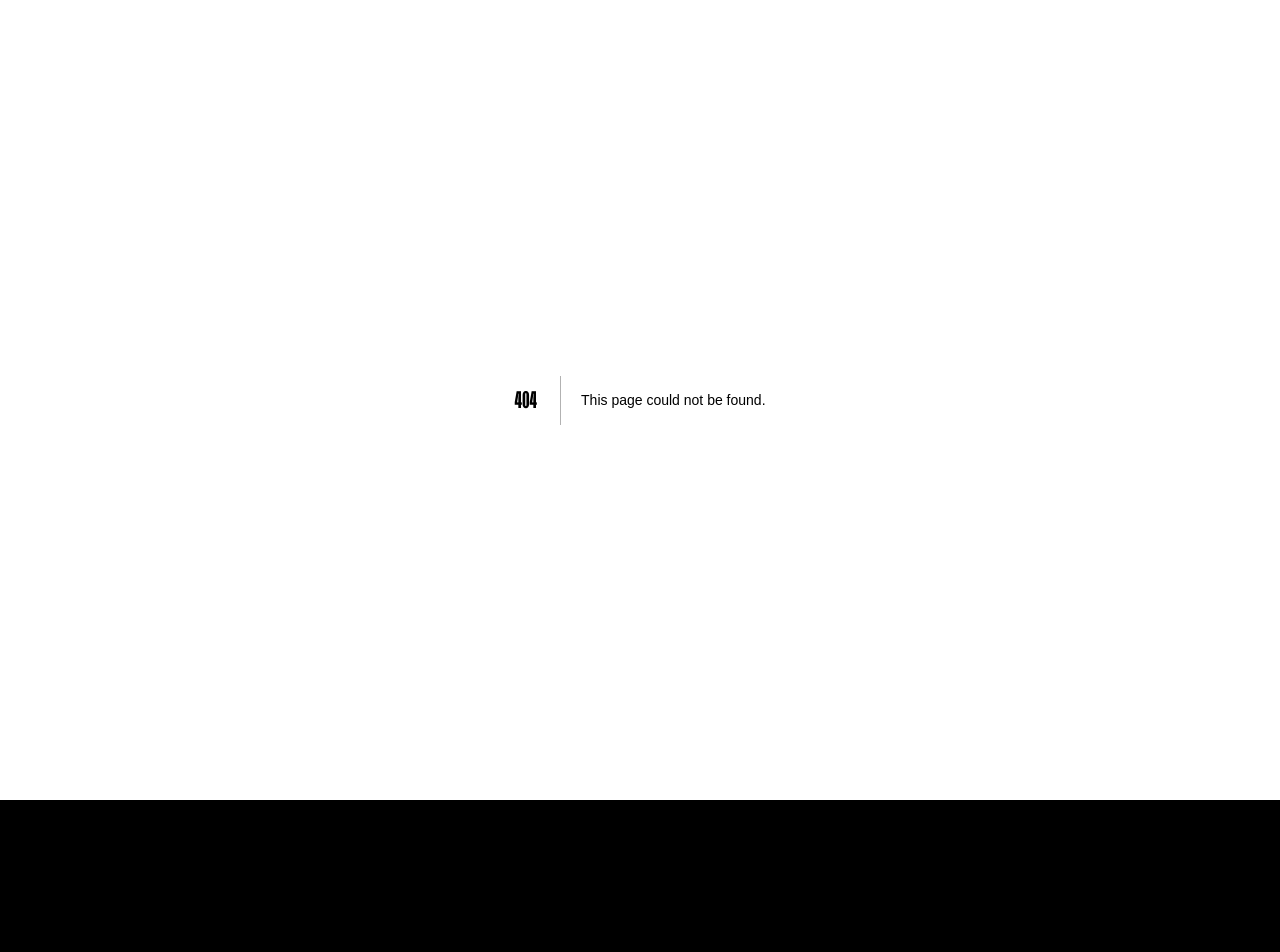
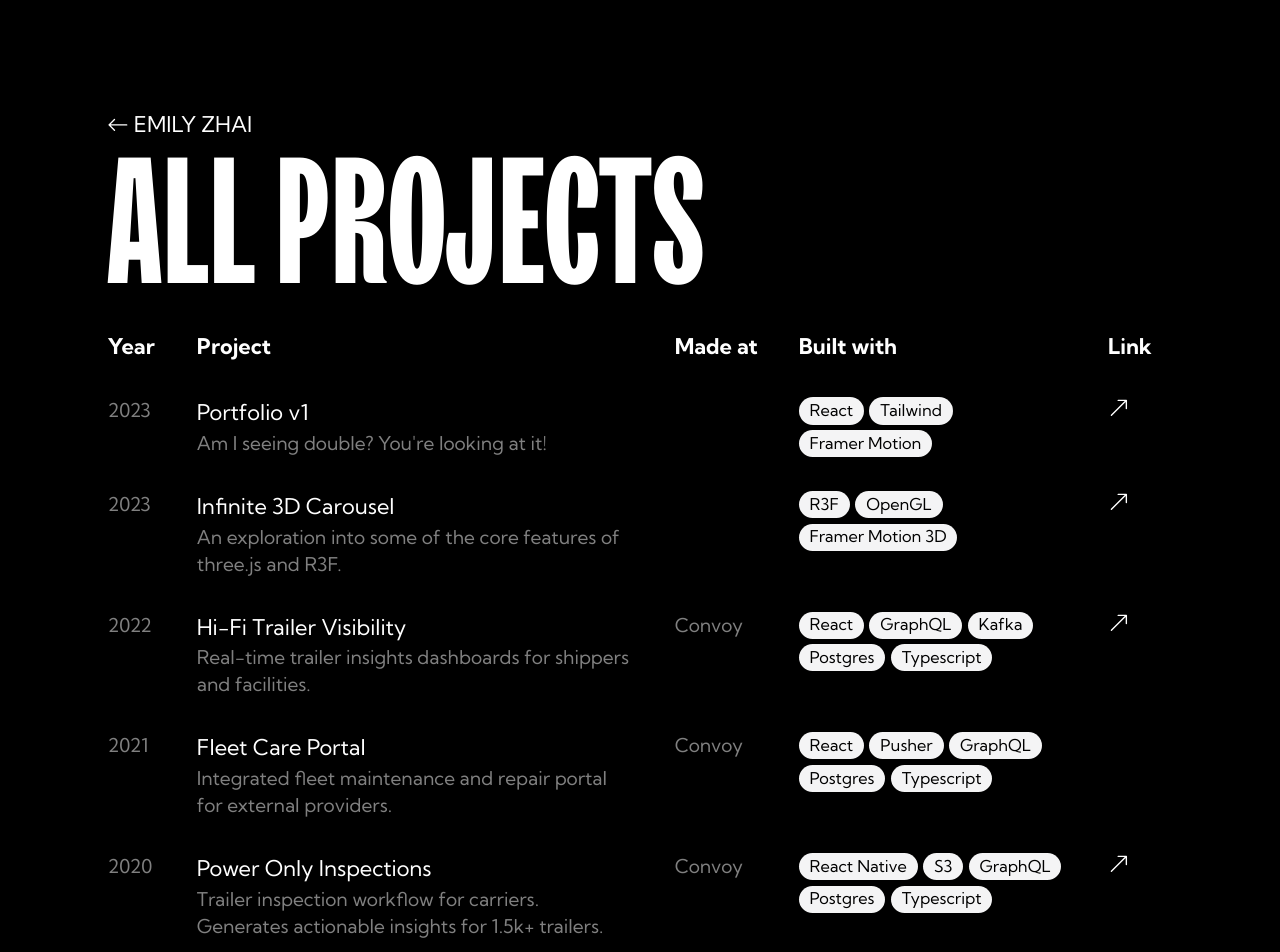
Before and after one commit to ezhai24/emilyzhai, a Next.js app: page /archive in a window 1280 px wide. Before the commit this address had no page. Shown: the top 952 px of the page. Before the commit the page ends 800 px from the top, so only its background shows below. Built offline with nearby package versions, Linux system fonts and the light colour scheme; a web font is replaced by a local one.

Commit message:
add project archive page

```diff
--- a/app/(sections)/Projects/index.tsx
+++ b/app/(sections)/Projects/index.tsx
@@ -1,9 +1,12 @@
 import { motion } from "framer-motion";
+import Link from "next/link";
 import { BsArrowUpRight } from "react-icons/bs";
 
 import { Camera } from "./Camera";
 import { Project, ProjectCard } from "./ProjectCard";
 import { Truck } from "./Truck";
+
+import { routes } from "@/utils/routes";
 
 type DisplayedProject = Project & {
   colSpan: number;
@@ -71,6 +74,7 @@ export const Projects = () => {
           />
         ))}
       </div>
+      <Link href={routes.archive}>
         <motion.div
           whileHover="hover"
           variants={{
@@ -91,6 +95,7 @@ export const Projects = () => {
           </div>
           <div className="bg-pink mx-auto h-20 w-[98%] pt-8" />
         </motion.div>
+      </Link>
     </section>
   );
 };
--- a/app/(sections)/Title.tsx
+++ b/app/(sections)/Title.tsx
@@ -26,7 +26,7 @@ export const Title = () => {
 
   return (
     <section
-      id="home"
+      id="title"
       className="bg-blue relative z-10 flex min-h-[90vh] items-center px-20 pt-24"
     >
       <div className="text-center">
--- /dev/null
+++ b/app/archive/data.ts
@@ -0,0 +1,95 @@
+export const projects = [
+  {
+    year: 2023,
+    project: "Portfolio v1",
+    description: "Am I seeing double? You're looking at it!",
+    tech: ["React", "Tailwind", "Framer Motion"],
+    link: "https://github.com/ezhai24/portfolio-v1",
+  },
+  {
+    year: 2023,
+    project: "Infinite 3D Carousel",
+    description:
+      "An exploration into some of the core features of three.js and R3F.",
+    tech: ["R3F", "OpenGL", "Framer Motion 3D"],
+    link: "https://github.com/ezhai24/r3f-movie-posters",
+  },
+  {
+    year: 2022,
+    project: "Hi-Fi Trailer Visibility",
+    description:
+      "Real-time trailer insights dashboards for shippers and facilities.",
+    company: "Convoy",
+    tech: ["React", "GraphQL", "Kafka", "Postgres", "Typescript"],
+    link: "https://convoy.com/freight-services/supply-chain-visibility/",
+  },
+  {
+    year: 2021,
+    project: "Fleet Care Portal",
+    description:
+      "Integrated fleet maintenance and repair portal for external providers.",
+    company: "Convoy",
+    tech: ["React", "Pusher", "GraphQL", "Postgres", "Typescript"],
+  },
+  {
+    year: 2020,
+    project: "Power Only Inspections",
+    description:
+      "Trailer inspection workflow for carriers. Generates actionable insights for 1.5k+ trailers.",
+    company: "Convoy",
+    tech: ["React Native", "S3", "GraphQL", "Postgres", "Typescript"],
+    link: "https://support.convoy.com/hc/en-us/articles/1500007914582-Power-Only-In-App-Inspections",
+  },
+  {
+    year: 2020,
+    project: "Guava to the People",
+    description:
+      "Website for Guava to the People - a not-for-profit partnership that feeds social movements.",
+    tech: ["React", "Next.js", "Strapi CMS", "Vercel", "Heroku"],
+    link: "https://github.com/ezhai24/guavatothepeople/tree/master",
+  },
+  {
+    year: 2019,
+    project: "Ads Manager Refactor",
+    description:
+      "Optimized front-end architecture for various ad campaign UIs.",
+    company: "Pinterest",
+    tech: ["Next.js", "Webpack", "ESLint", "Prettier", "Jest"],
+    link: "https://business.pinterest.com/getting-started-in-ads-manager/",
+  },
+  {
+    year: 2019,
+    project: "Limeade ONE",
+    description:
+      "Limeade's all-in-one mobile app + the AppBuilder that powers it.",
+    company: "Limeade",
+    tech: ["Swift", ".NET", "Visual Studio"],
+    link: "https://apps.apple.com/us/app/limeade-one/id573888077",
+  },
+  {
+    year: 2018,
+    project: "SmartHub Integration Center",
+    description:
+      "Hub where partners can access Limeade APIs and build integrations with the platform.",
+    company: "Limeade",
+    tech: ["React", "REST", "Javascript"],
+    link: "https://www.limeade.com/company/newsroom/limeade-expands-smart-hub-with-new-integration-center/",
+  },
+  {
+    year: 2018,
+    project: "HIV Adjudication Module",
+    description:
+      "Platform module for diagnosis adjudication workflows, particularly of HIV.",
+    company: "LabKey",
+    tech: ["Javascript", "PHP"],
+    link: "https://www.labkey.org/Documentation/wiki-page.view?name=adjudication",
+  },
+  {
+    year: 2016,
+    project: "UI Test Automation",
+    description:
+      "Automating manual UI testing and integrated into existing CI/CD pipeline.",
+    company: "Ericsson",
+    tech: ["Selenium", "Robot Framework", "Jenkins", "Python"],
+  },
+];
--- /dev/null
+++ b/app/archive/page.tsx
@@ -0,0 +1,66 @@
+import Link from "next/link";
+import { BsArrowLeft, BsArrowUpRight } from "react-icons/bs";
+
+import { projects } from "./data";
+
+import { Tag } from "@/components/Tag";
+import { routes } from "@/utils/routes";
+
+export default function Archive() {
+  return (
+    <main className="mx-auto my-20 w-5/6 text-white">
+      <Link
+        href={routes.home + routes.projects}
+        aria-label="Go back to the home page of Emily Zhai's portfolio"
+        className="hover:text-red flex flex-row items-center gap-1"
+      >
+        <BsArrowLeft />
+        EMILY ZHAI
+      </Link>
+      <h1 className="pointer-events-none mb-6 mt-4">ALL PROJECTS</h1>
+      <table className="w-full text-left">
+        <thead>
+          <tr>
+            <th className="hidden sm:table-cell">Year</th>
+            <th>Project</th>
+            <th className="hidden md:table-cell">Made at</th>
+            <th className="hidden lg:table-cell">Built with</th>
+            <th>Link</th>
+          </tr>
+        </thead>
+        <tbody>
+          {projects.map(
+            ({ year, project, description, company, tech, link }) => (
+              <tr key={project}>
+                <td className="hidden pr-8 pt-6 align-top text-sm text-white/50 sm:table-cell">
+                  {year}
+                </td>
+                <td className="pr-8 pt-6 align-top">
+                  <div>{project}</div>
+                  <div className="text-sm text-white/50">{description}</div>
+                </td>
+                <td className="hidden min-w-max pr-8 pt-6 align-top text-sm text-white/50 md:table-cell">
+                  {company}
+                </td>
+                <td className="hidden max-w-sm pr-8 pt-6 align-top lg:table-cell">
+                  <ul className="flex flex-wrap gap-1">
+                    {tech.map((t) => (
+                      <Tag key={t} label={t} className="text-black" />
+                    ))}
+                  </ul>
+                </td>
+                <td className="pr-8 pt-6 align-top">
+                  {link && (
+                    <Link href={link} target="_blank">
+                      <BsArrowUpRight />
+                    </Link>
+                  )}
+                </td>
+              </tr>
+            ),
+          )}
+        </tbody>
+      </table>
+    </main>
+  );
+}
--- a/components/Navigation/index.tsx
+++ b/components/Navigation/index.tsx
@@ -8,7 +8,7 @@ import { routes } from "@/utils/routes";
 const FullPageNavModal = dynamic(() => import("./FullPageNavModal"));
 
 const sections = [
-  { label: "home", href: routes.home },
+  { label: "home", href: routes.title },
   { label: "projects", href: routes.projects },
   { label: "work", href: routes.work },
   { label: "stack", href: routes.stack },
@@ -24,7 +24,7 @@ export const Navigation = () => {
     if (typeof window !== "undefined") {
       document.querySelector(href)?.scrollIntoView({ behavior: "smooth" });
 
-      if (href === routes.home) {
+      if (href === routes.title) {
         history.pushState("", document.title, window.location.pathname);
       } else {
         history.pushState(
--- a/components/Tag.tsx
+++ b/components/Tag.tsx
@@ -1,10 +1,13 @@
 interface Props {
   label: string;
+  className?: string;
 }
 export const Tag = (props: Props) => {
-  const { label } = props;
+  const { label, className } = props;
   return (
-    <li className="w-fit rounded-full bg-zinc-100 px-2 py-0.5 text-xs">
+    <li
+      className={`${className} w-fit rounded-full bg-zinc-100 px-2 py-0.5 text-xs`}
+    >
       {label}
     </li>
   );
--- a/utils/routes.ts
+++ b/utils/routes.ts
@@ -1,7 +1,10 @@
 export const routes = {
-  home: "#home",
+  home: "/",
+  title: "#title",
   projects: "#projects",
   work: "#work",
   stack: "#stack",
   contact: "#contact",
+
+  archive: "/archive",
 };
```
Lines whose indentation alone changed are shown as unchanged.
